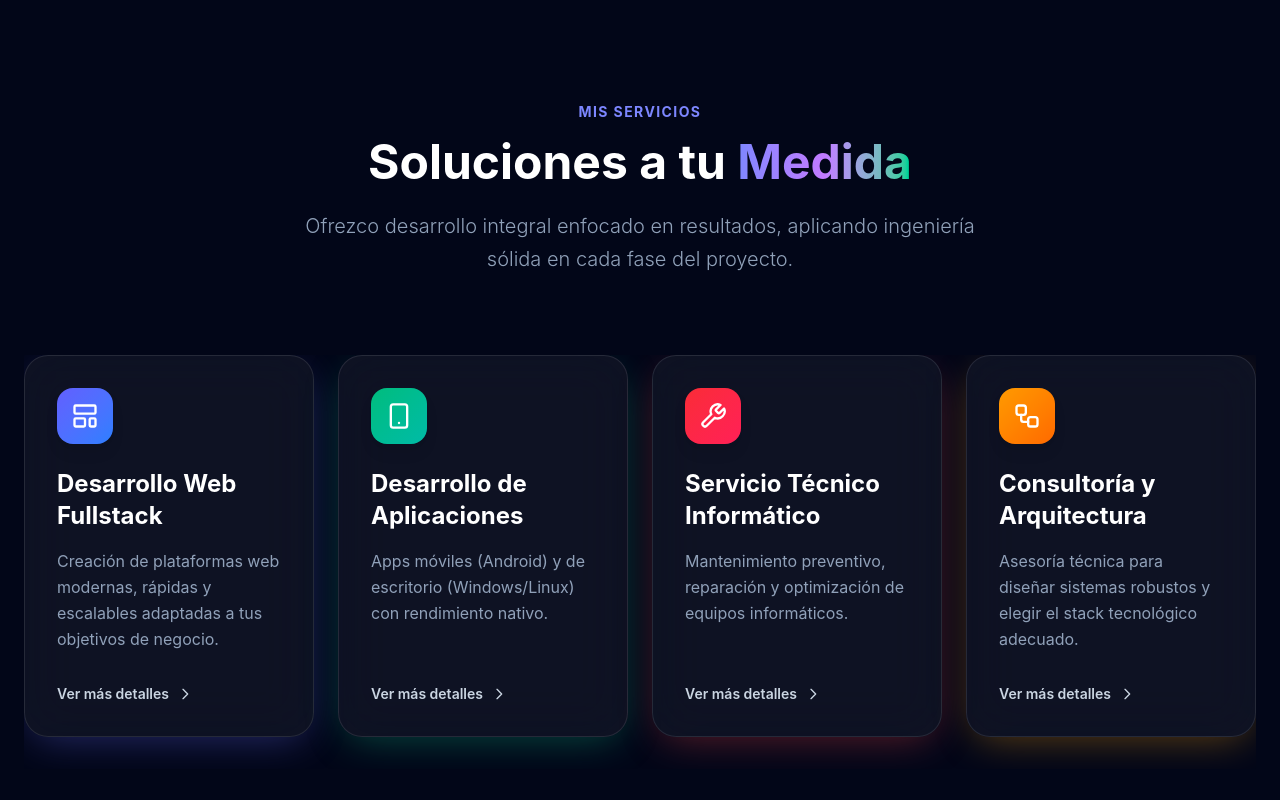
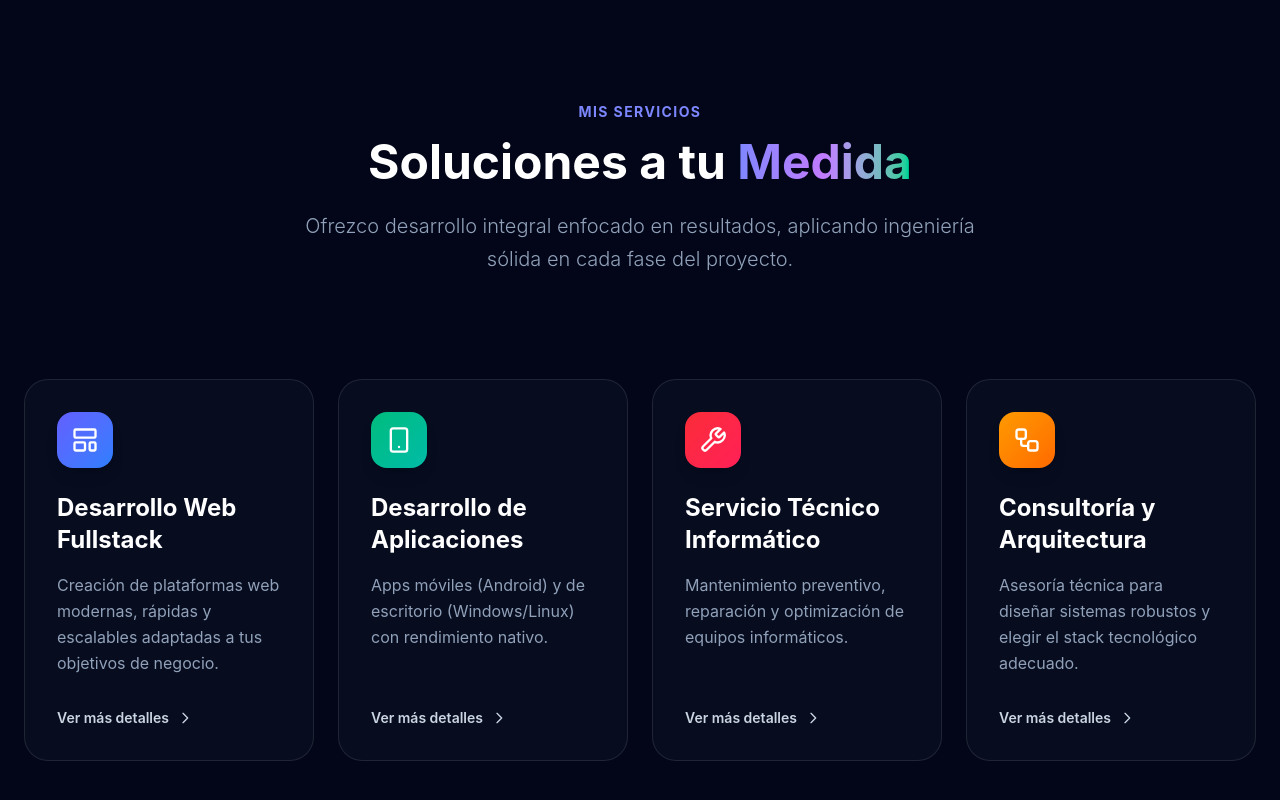
Before and after one commit to DeadJustLive/Portafolio, a React (Vite) app: page / in a window 1280 px wide. Shown: the part 1960-2760 px from the top of the page. Built offline with nearby package versions, Linux system fonts and the light colour scheme.

Commit message:
Fix hover bugs and shadow bleeding on glassmorphism cards

```diff
--- a/src/app/components/pricing-section.tsx
+++ b/src/app/components/pricing-section.tsx
@@ -51,7 +51,7 @@ export function PricingSection() {
         <div className="grid grid-cols-1 md:grid-cols-2 lg:grid-cols-3 gap-8">
 
           <div
-            className="pricing-card glass p-8 rounded-3xl border border-white/10 hover:border-emerald-500/50 transition-all duration-300 shadow-box flex flex-col overflow-hidden transform-gpu"
+            className="pricing-card bg-slate-900/40 p-8 rounded-3xl border border-white/10 hover:border-emerald-500/50 transition-all duration-300 shadow-box flex flex-col overflow-hidden transform-gpu"
             style={{ '--glow-color': '16, 185, 129' } as React.CSSProperties}
           >
             <div className="absolute top-0 left-0 w-full h-1 bg-gradient-to-r from-emerald-400 to-teal-500 rounded-t-3xl" />
@@ -84,7 +84,7 @@ export function PricingSection() {
           </div>
 
           <div
-            className="pricing-card glass bg-indigo-950/30 p-8 rounded-3xl border border-indigo-500/30 hover:border-indigo-400 transition-all duration-300 shadow-box flex flex-col transform md:-translate-y-4 overflow-hidden transform-gpu"
+            className="pricing-card bg-indigo-950/40 p-8 rounded-3xl border border-indigo-500/30 hover:border-indigo-400 transition-all duration-300 shadow-box flex flex-col transform md:-translate-y-4 overflow-hidden transform-gpu"
             style={{ '--glow-color': '99, 102, 241' } as React.CSSProperties}
           >
             <div className="absolute top-0 left-0 w-full h-1 bg-gradient-to-r from-indigo-400 to-blue-500 rounded-t-3xl" />
@@ -123,7 +123,7 @@ export function PricingSection() {
           </div>
 
           <div
-            className="pricing-card glass p-8 rounded-3xl border border-white/10 hover:border-rose-500/50 transition-all duration-300 shadow-box flex flex-col overflow-hidden transform-gpu"
+            className="pricing-card bg-slate-900/40 p-8 rounded-3xl border border-white/10 hover:border-rose-500/50 transition-all duration-300 shadow-box flex flex-col overflow-hidden transform-gpu"
             style={{ '--glow-color': '244, 63, 94' } as React.CSSProperties}
           >
             <div className="absolute top-0 left-0 w-full h-1 bg-gradient-to-r from-red-400 to-rose-500 rounded-t-3xl" />
--- a/src/app/components/services-section.tsx
+++ b/src/app/components/services-section.tsx
@@ -122,17 +122,19 @@ export function ServicesSection() {
         </div>
 
         {/* Horizontal Scroll / Grid Container */}
-        <div className="flex overflow-x-auto snap-x snap-mandatory md:snap-none md:grid md:grid-cols-2 lg:grid-cols-4 gap-6 pb-8 -mx-6 px-6 md:mx-0 md:px-0 [&::-webkit-scrollbar]:hidden">
+        <div className="flex overflow-x-auto snap-x snap-mandatory md:snap-none md:grid md:grid-cols-2 lg:grid-cols-4 gap-6 pt-6 pb-8 -mx-6 px-6 md:mx-0 md:px-0 [&::-webkit-scrollbar]:hidden">
           {services.map((service) => {
             const Icon = service.icon;
             return (
               <div
                 key={service.id}
-                className="service-card-anim snap-center shrink-0 w-[85vw] sm:w-[320px] md:w-auto flex flex-col h-full cursor-pointer group shadow-box rounded-3xl"
+                className="service-card-anim snap-center shrink-0 w-[85vw] sm:w-[320px] md:w-auto flex flex-col h-full cursor-pointer group"
                 onClick={() => setActiveService(service)}
-                style={{ '--glow-color': service.glow } as React.CSSProperties}
               >
-                <div className="glass p-8 rounded-3xl flex flex-col h-full border border-white/10 group-hover:border-white/20 transition-all duration-300 overflow-hidden">
+                <div
+                  className="shadow-box bg-slate-900/40 p-8 rounded-3xl flex flex-col h-full border border-white/10 transition-all duration-300 overflow-hidden"
+                  style={{ '--glow-color': service.glow } as React.CSSProperties}
+                >
                   {/* Hover background gradient */}
                   <div className={`absolute inset-0 bg-gradient-to-br ${service.color} opacity-0 group-hover:opacity-10 transition-opacity duration-300`} />
 
--- a/src/styles/index.css
+++ b/src/styles/index.css
@@ -13,20 +13,25 @@
 @layer utilities {
   .glass {
     @apply bg-white/5 backdrop-blur-xl border border-white/10 isolate;
+    box-shadow: 0 8px 32px 0 rgba(31, 38, 135, 0.37);
   }
 
   .glass-card {
     @apply bg-slate-900/40 backdrop-blur-2xl border border-white/10;
+    box-shadow: 0 25px 50px -12px rgba(0, 0, 0, 0.25);
   }
 
   .shadow-box {
-    box-shadow: 0 10px 40px -10px rgba(var(--glow-color, 0, 0, 0), 0.4);
+    box-shadow: none;
     transition: box-shadow 0.3s ease, transform 0.3s ease, border-color 0.3s ease;
-    /* Aseguramos contexto de apilamiento base */
+    /* Aseguramos contexto de apilamiento y renderizado en capa independiente */
     position: relative;
     z-index: 10;
     will-change: transform;
     transform: translateZ(0);
+    isolation: isolate;
+    backface-visibility: hidden;
+    -webkit-backface-visibility: hidden;
   }
 
   .shadow-box:hover {
```
